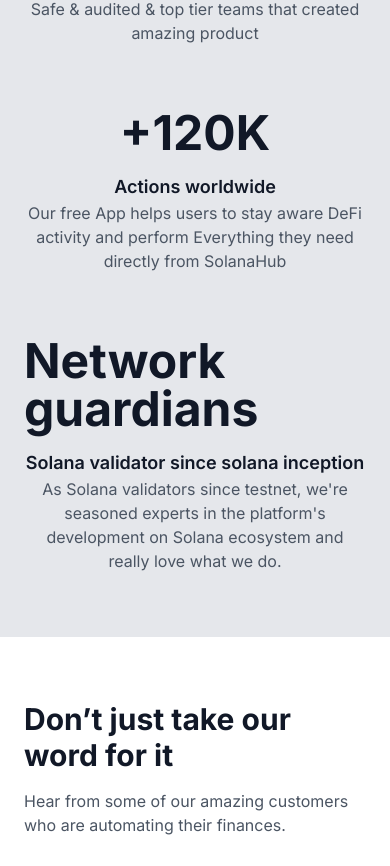
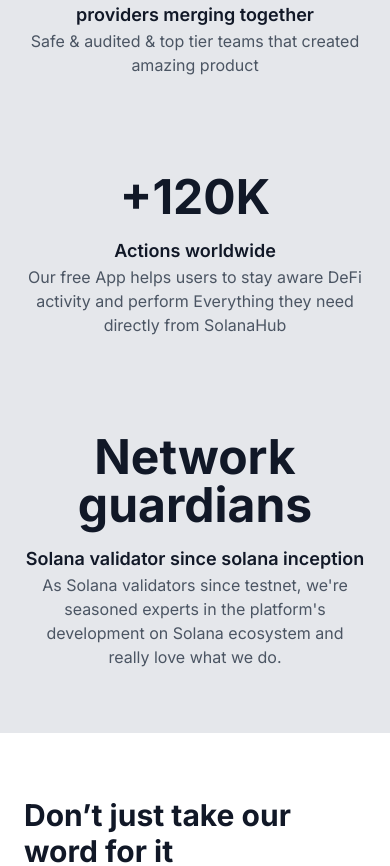
Before and after one commit to Avaulto/SolanaHub-landing-page, a React (Vite) app: page / in a window 390 px wide. Shown: the part 3771-4637 px from the top of the page. Built offline with nearby package versions, Linux system fonts and the light colour scheme.

Commit message:
stats-fixed

```diff
--- a/src/components/statsSection.tsx
+++ b/src/components/statsSection.tsx
@@ -38,34 +38,30 @@
         transition={{ ease: "easeIn", duration: 0.7 }}
       >
         <h2 className="text-3xl font-bold text-left mb-4 text-gray-900">Building only on Solana</h2>
-        <p className="text-left mb-12 sm:mb-16 text-gray-600">
-          Everything you need for your everyday Solana activity
-        </p>
+        <p className="text-left mb-12 sm:mb-16 text-gray-600">Everything you need for your everyday Solana activity</p>
       </motion.div>
 
-      <div className="grid grid-cols-1 gap-8 sm:grid-cols-2 lg:grid-cols-4 mb-0 lg:mb-16">
+      <div className="grid grid-cols-1 gap-16 sm:grid-cols-2  mb-0 lg:mb-16">
         <motion.div
           initial={{ y: 30, opacity: 0 }}
           animate={controls}
           exit={{ opacity: 0 }}
-          transition={{ ease: "easeIn", duration: 0.5 }}
+          transition={{ ease: "easeIn", duration: 1.25 }}
           className="flex flex-col items-center mb-8 sm:mb-0 sm:items-start"
         >
-          <span className="text-5xl sm:text-6xl font-bold text-gray-900">2x</span>
+          <span className="text-5xl sm:text-6xl font-bold text-gray-900 text-center">2x</span>
           <span className="mt-4 text-lg font-semibold text-center sm:text-left text-gray-900">Hackathons winners</span>
-          <p className="text-center sm:text-left sm:block text-gray-600">
-            Building & improving since 2022
-          </p>
+          <p className="text-center sm:text-left sm:block text-gray-600">Building & improving since 2022</p>
         </motion.div>
 
         <motion.div
           initial={{ y: 30, opacity: 0 }}
           animate={controls}
           exit={{ opacity: 0 }}
-          transition={{ ease: "easeIn", duration: 1 }}
+          transition={{ ease: "easeIn", duration: 1.25 }}
           className="flex flex-col items-center mb-8 sm:mb-0 sm:items-start"
         >
-          <span className="text-5xl sm:text-6xl font-bold text-gray-900">integrations</span>
+          <span className="text-5xl sm:text-6xl font-bold text-gray-900 text-center">integrations</span>
           <span className="mt-4 text-lg font-semibold text-center sm:text-left text-gray-900">
             10+ High end protocols and API providers merging together
           </span>
@@ -78,13 +74,14 @@
           initial={{ y: 30, opacity: 0 }}
           animate={controls}
           exit={{ opacity: 0 }}
-          transition={{ ease: "easeIn", duration: 1.5 }}
+          transition={{ ease: "easeIn", duration: 1.25 }}
           className="flex flex-col items-center mb-8 sm:mb-0 sm:items-start"
         >
-          <span className="text-5xl sm:text-6xl font-bold text-gray-900">+120K</span>
+          <span className="text-5xl sm:text-6xl font-bold text-gray-900 text-center">+120K</span>
           <span className="mt-4 text-lg font-semibold text-center sm:text-left text-gray-900">Actions worldwide</span>
           <p className="text-center sm:text-left sm:block text-gray-600">
-            Our free App helps users to stay aware DeFi activity and perform Everything they need directly from SolanaHub
+            Our free App helps users to stay aware DeFi activity and perform Everything they need directly from
+            SolanaHub
           </p>
         </motion.div>
 
@@ -92,13 +89,16 @@
           initial={{ y: 30, opacity: 0 }}
           animate={controls}
           exit={{ opacity: 0 }}
-          transition={{ ease: "easeIn", duration: 2 }}
+          transition={{ ease: "easeIn", duration: 1.25 }}
           className="flex flex-col items-center sm:items-start"
         >
-          <span className="text-5xl sm:text-6xl font-bold text-gray-900">Network guardians</span>
-          <span className="mt-4 text-lg font-semibold text-center sm:text-left text-gray-900">Solana validator since solana inception</span>
+          <span className="text-5xl sm:text-6xl text-center font-bold text-gray-900">Network guardians</span>
+          <span className="mt-4 text-lg font-semibold text-center sm:text-left text-gray-900">
+            Solana validator since solana inception
+          </span>
           <p className="text-center sm:text-left sm:block text-gray-600">
-          As Solana validators since testnet, we're seasoned experts in the platform's development on Solana ecosystem and really love what we do.
+            As Solana validators since testnet, we're seasoned experts in the platform's development on Solana ecosystem
+            and really love what we do.
           </p>
         </motion.div>
       </div>
```
